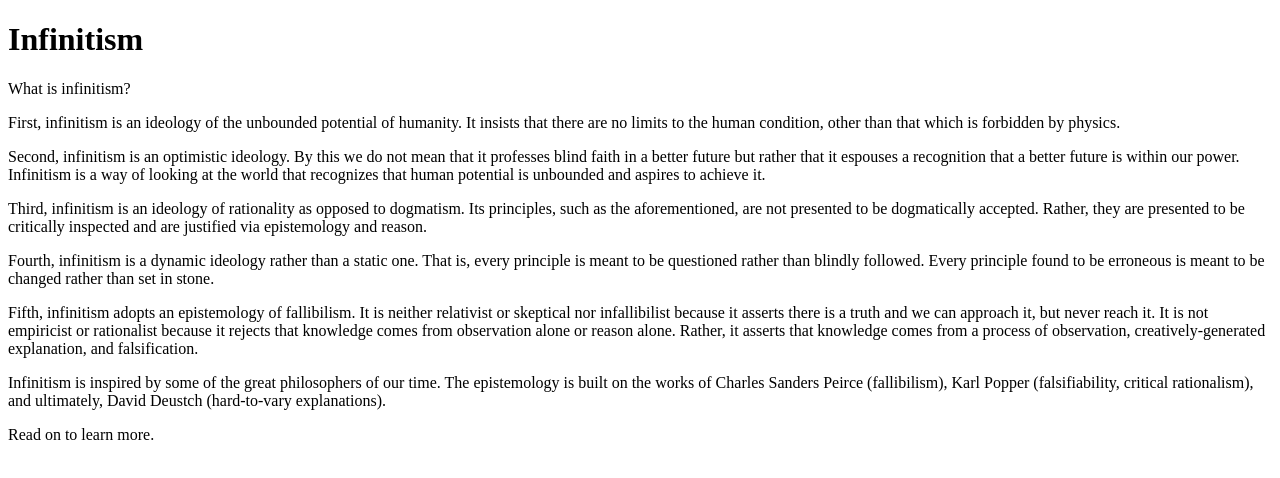
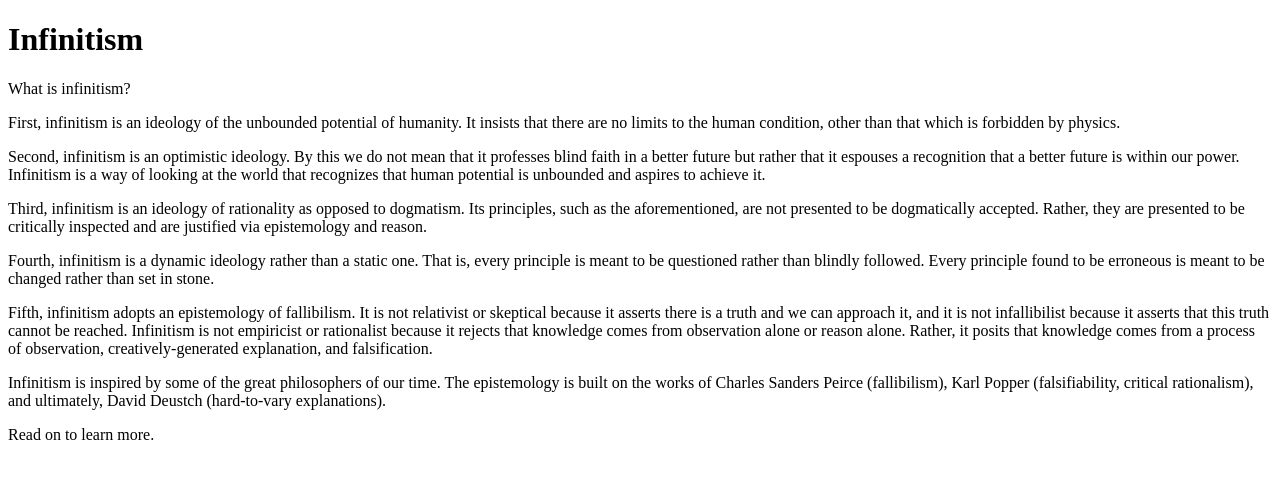
Before and after one commit to shea256/infinitism, a Next.js app: page / in a window 1280 px wide. Shown: the top 478 px of the page. Built offline with nearby package versions, Linux system fonts and the light colour scheme.

Commit message:
Update index.mdx

```diff
--- a/pages/index.mdx
+++ b/pages/index.mdx
@@ -12,7 +12,7 @@ Third, infinitism is an ideology of rationality as opposed to dogmatism. Its pri
 
 Fourth, infinitism is a dynamic ideology rather than a static one. That is, every principle is meant to be questioned rather than blindly followed. Every principle found to be erroneous is meant to be changed rather than set in stone.
 
-Fifth, infinitism adopts an epistemology of fallibilism. It is neither relativist or skeptical nor infallibilist because it asserts there is a truth and we can approach it, but never reach it. It is not empiricist or rationalist because it rejects that knowledge comes from observation alone or reason alone. Rather, it asserts that knowledge comes from a process of observation, creatively-generated explanation, and falsification.
+Fifth, infinitism adopts an epistemology of fallibilism. It is not relativist or skeptical because it asserts there is a truth and we can approach it, and it is not infallibilist because it asserts that this truth cannot be reached. Infinitism is not empiricist or rationalist because it rejects that knowledge comes from observation alone or reason alone. Rather, it posits that knowledge comes from a process of observation, creatively-generated explanation, and falsification.
 
 Infinitism is inspired by some of the great philosophers of our time. The epistemology is built on the works of Charles Sanders Peirce (fallibilism), Karl Popper (falsifiability, critical rationalism), and ultimately, David Deustch (hard-to-vary explanations).
 
```
